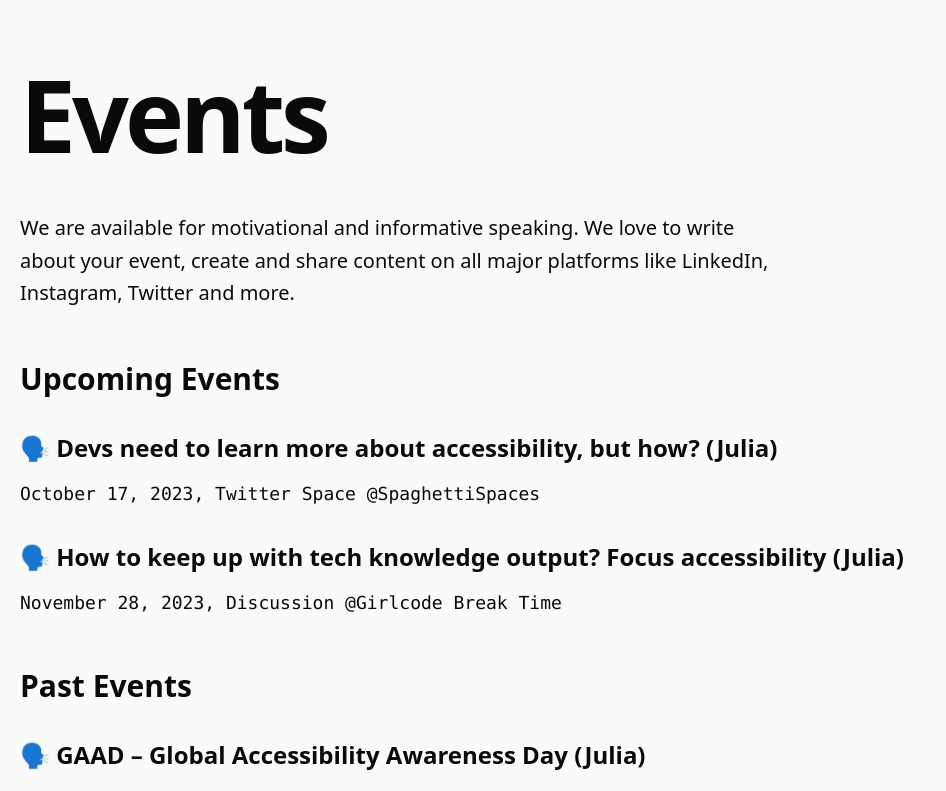
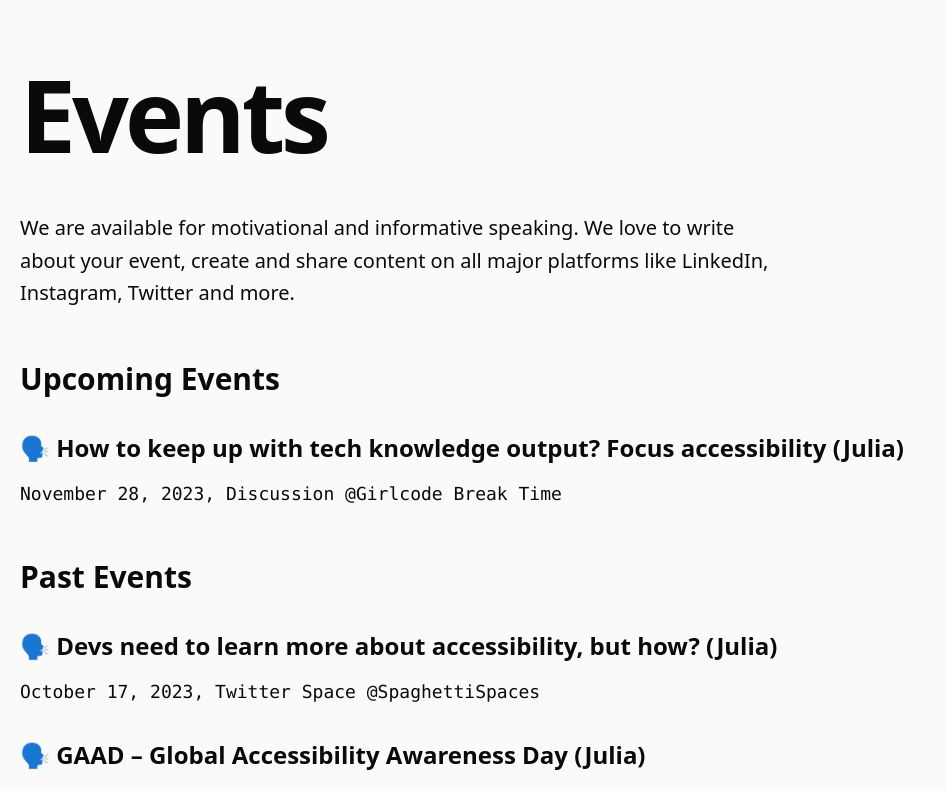
Before and after one commit to YuriDevAT/accessibility-first, a Next.js app: page /events in a window 1280 px wide. Shown: the top 791 px of the page, without its empty margins (0-946 px from the left). Built offline with nearby package versions, Linux system fonts and the light colour scheme.

Commit message:
update upcoming events

```diff
--- a/pages/events.tsx
+++ b/pages/events.tsx
@@ -11,16 +11,16 @@ const Events = () => {
           <h2 className='text-3xl mt-12 mb-4 leading-snug font-bold text-center md:text-left'>Upcoming Events</h2>
           <ul className="text-lg leading-relaxed my-6">
             <li>
-              <h3 className="text-2xl mt-8 mb-4 leading-snug font-semibold">🗣 Devs need to learn more about accessibility, but how? (Julia)</h3>
-              <p className="mb-4 font-mono text-lg text-center md:text-left">October 17, 2023, Twitter Space @SpaghettiSpaces</p>
-            </li>
-            <li>
               <h3 className="text-2xl mt-8 mb-4 leading-snug font-semibold">🗣 How to keep up with tech knowledge output? Focus accessibility (Julia)</h3>
               <p className="mb-4 font-mono text-lg text-center md:text-left">November 28, 2023, Discussion @Girlcode Break Time</p>
             </li>
           </ul>
           <h2 className='text-3xl mt-12 mb-4 leading-snug font-bold text-center md:text-left'>Past Events</h2>
           <ul className="text-lg leading-relaxed my-6">
+            <li>
+              <h3 className="text-2xl mt-8 mb-4 leading-snug font-semibold">🗣 Devs need to learn more about accessibility, but how? (Julia)</h3>
+              <p className="mb-4 font-mono text-lg text-center md:text-left">October 17, 2023, Twitter Space @SpaghettiSpaces</p>
+            </li>
             <li>
               <h3 className="text-2xl mt-8 mb-4 leading-snug font-semibold">🗣 GAAD – Global Accessibility Awareness Day (Julia)</h3>
               <p className="mb-4 font-mono text-lg text-center md:text-left">May 18, 2023, Panel Discussion @Atos</p>
```
